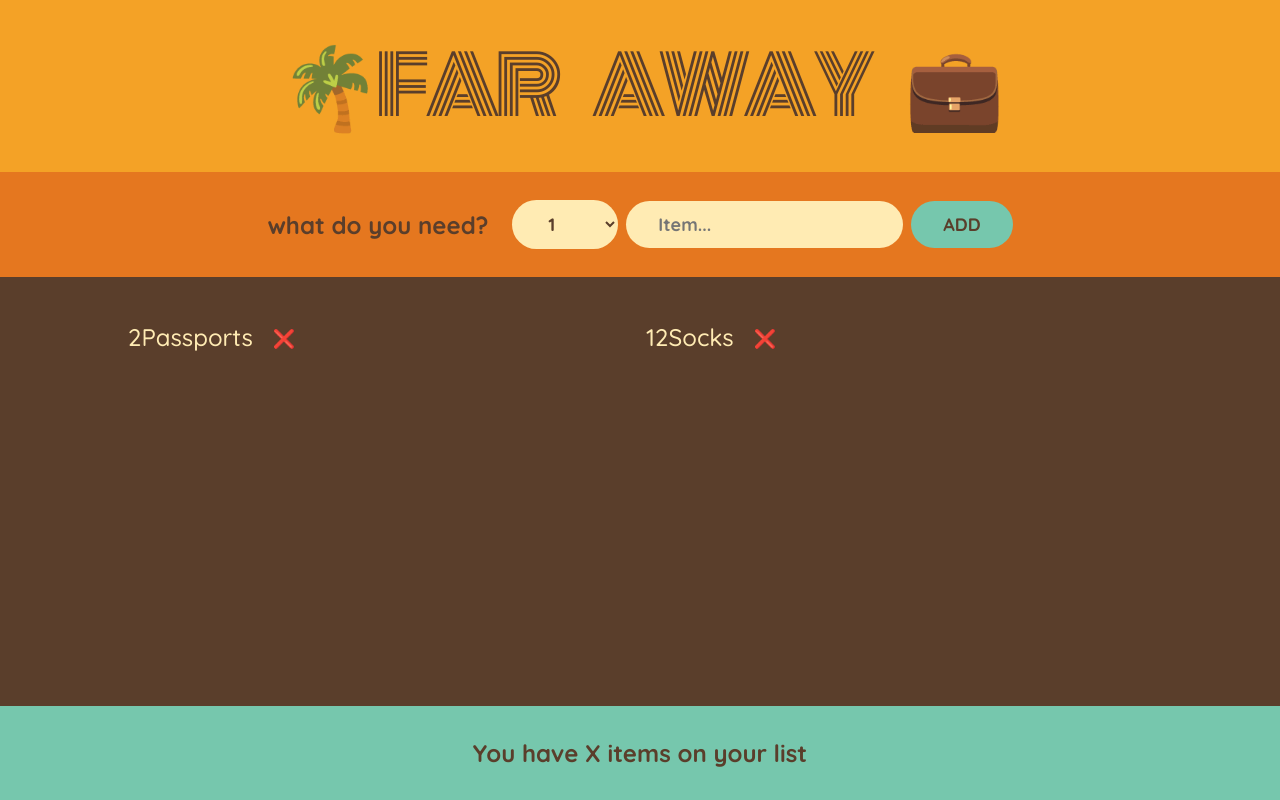
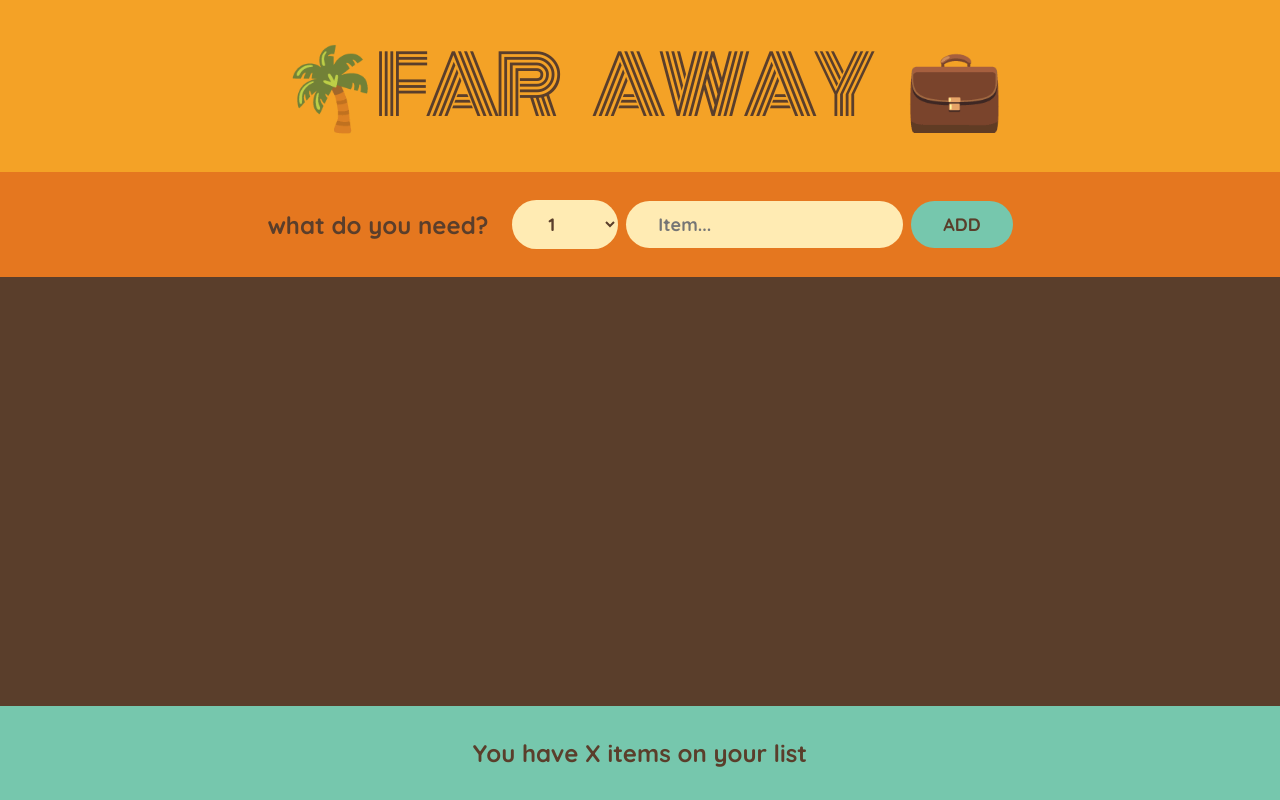
Before and after one commit to nehalskdev/travel-list, a React (Create React App) app: page / in a window 1280 px wide. Built offline with nearby package versions, Linux system fonts and the light colour scheme.

Commit message:
implimented delete item using lifting the state from child to parent

```diff
--- a/src/App.js
+++ b/src/App.js
@@ -1,18 +1,26 @@
 import { useState } from "react";
 
-const initialItems = [
-  { id: 1, description: "Passports", quantity: 2, packed: false },
-  { id: 2, description: "Socks", quantity: 12, packed: false },
-];
+// const initialItems = [
+//   { id: 1, description: "Passports", quantity: 2, packed: false },
+//   { id: 2, description: "Socks", quantity: 12, packed: false },
+// ];
 
 export default function App() {
   const [items, setItems] = useState([]);
 
+  function handleAddItems(item) {
+    setItems((items) => [...items, item]);
+  }
+
+  function handleDeleteItem(id) {
+    setItems((items) => items.filter((item) => item.id !== id));
+  }
+
   return (
     <div className="app">
       <Logo />
-      <Form />
-      <PackingList />
+      <Form onAddItems={handleAddItems} />
+      <PackingList items={items} onDeleteItem={handleDeleteItem} />
       <Stats />
     </div>
   );
@@ -21,13 +29,9 @@
 function Logo() {
   return <h1> 🌴Far Away 💼</h1>;
 }
-function Form() {
+function Form({ onAddItems }) {
   const [description, setDescription] = useState("");
   const [quantity, setQuantity] = useState(1);
-
-  function handleAddItems(item) {
-    setItems((items) => [...items, item]);
-  }
 
   function handleSubmit(e) {
     e.preventDefault();
@@ -37,7 +41,7 @@
     const newItem = { description, quantity, packed: false, id: Date.now() };
     console.log(newItem);
 
-    handleAddItems(newItem);
+    onAddItems(newItem);
 
     setDescription("");
     setQuantity(1);
@@ -65,25 +69,26 @@
     </form>
   );
 }
-function PackingList() {
+function PackingList({ items, onDeleteItem }) {
   return (
     <div className="list">
       <ul>
-        {initialItems.map((item) => (
-          <Item item={item} key={item.id} />
+        {items.map((item) => (
+          <Item item={item} onDeleteItem={onDeleteItem} key={item.id} />
         ))}
       </ul>
     </div>
   );
 }
-function Item({ item }) {
+function Item({ item, onDeleteItem }) {
   return (
     <li>
       <span style={item.packed ? { textDecoration: "line-through" } : {}}>
         {item.quantity}
+
         {item.description}
       </span>
-      <button>❌</button>
+      <button onClick={() => onDeleteItem(item.id)}>❌</button>
     </li>
   );
 }
```
